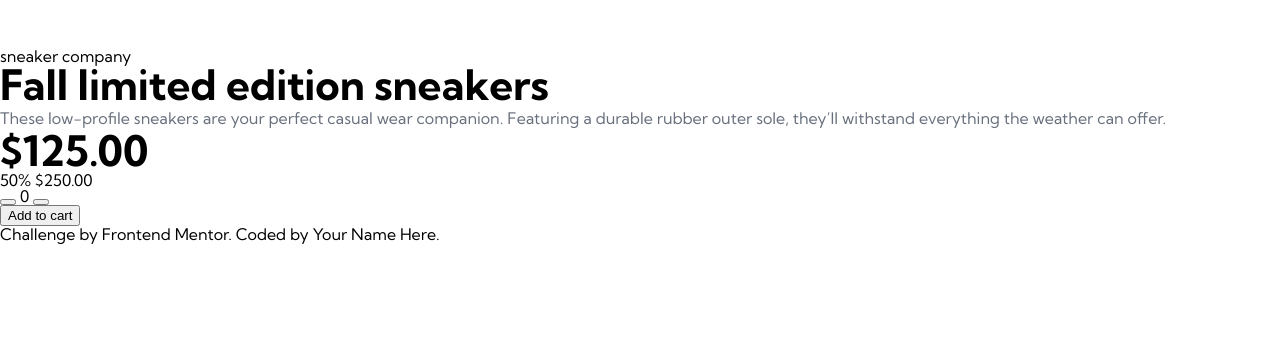
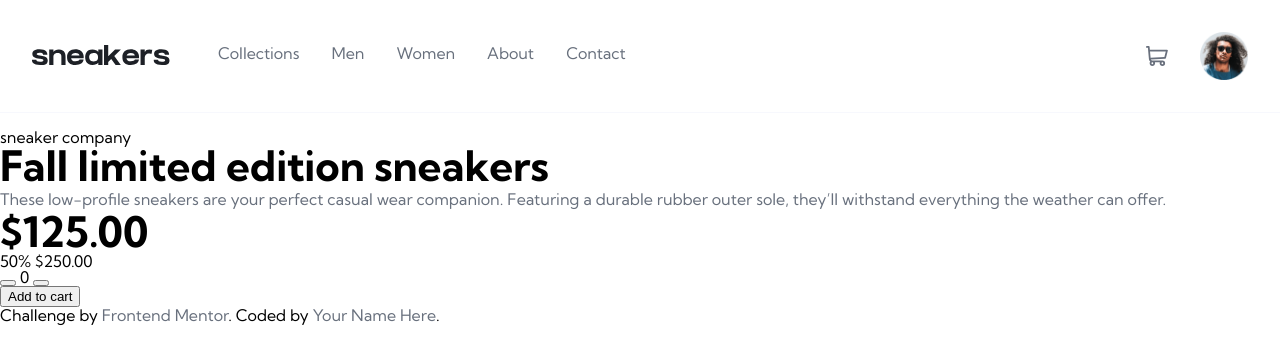
Before and after one commit to nsofianos/e-commerce-journals, a plain HTML site: page public/index.html in a window 1280 px wide. Drawn offline with Linux system fonts and the light colour scheme.

Commit message:
create nav bar

```diff
--- a/public/index.html
+++ b/public/index.html
@@ -24,14 +24,25 @@
     <link rel="stylesheet" href="./styles/index.css" />
   </head>
   <body>
-    <header class="nav-mobile">
+
+    <header class="nav">
+
       <div class="nav-left">
-        <img />
-        <img />
+        <div class="container">
+          <img class="logo" src="./images/logo.svg"/>
+        </div>
+        <div class="links">
+          <a>Collections</a>
+          <a>Men</a>
+          <a>Women</a>
+          <a>About</a>
+          <a>Contact</a>
+        </div>
       </div>
+
       <div class="nav-right">
-        <img />
-        <img />
+        <img src="./images/icon-cart.svg"/>
+        <img class="avatar" src="./images/image-avatar.png"/>
       </div>
     </header>
 
--- a/public/styles/base/_base.scss
+++ b/public/styles/base/_base.scss
@@ -2,7 +2,6 @@ body {
   background-color: $clrWhite;
 }
 
-a {
-  text-decoration: none;
-  color: inherit;
+a{
+  cursor: pointer;
 }
--- a/public/styles/base/_typography.scss
+++ b/public/styles/base/_typography.scss
@@ -13,3 +13,11 @@ h1 {
   font-size: $fontLrg;
   font-weight: 700;
 }
+
+a {
+  text-decoration: none;
+  color: $clrDarkGrayBlue;
+  &:hover {
+    color: $clrDarkBlue;
+  }
+}
--- a/public/styles/layout/_header.scss
+++ b/public/styles/layout/_header.scss
@@ -0,0 +1,34 @@
+.nav {
+  padding:2em;
+  display: flex;
+  justify-content: space-between;
+  border-bottom: 1px solid $clrLightGrayBlue;
+  align-items:center;
+
+  .nav-left {
+    display: flex;
+    .logo {
+      margin-right:1em;
+    }
+    .links {
+      display: flex;
+      a{
+        margin-left:2em;
+      }
+    }
+  }
+
+  .nav-right {
+    display:flex;
+    align-items: center;
+
+    img {
+      cursor:pointer;
+    }
+
+    .avatar {
+      height: 3em;
+      margin-left:2em;
+    }
+  }
+}
```
Also changed, not shown: public/styles/index.css, 1 other file.
